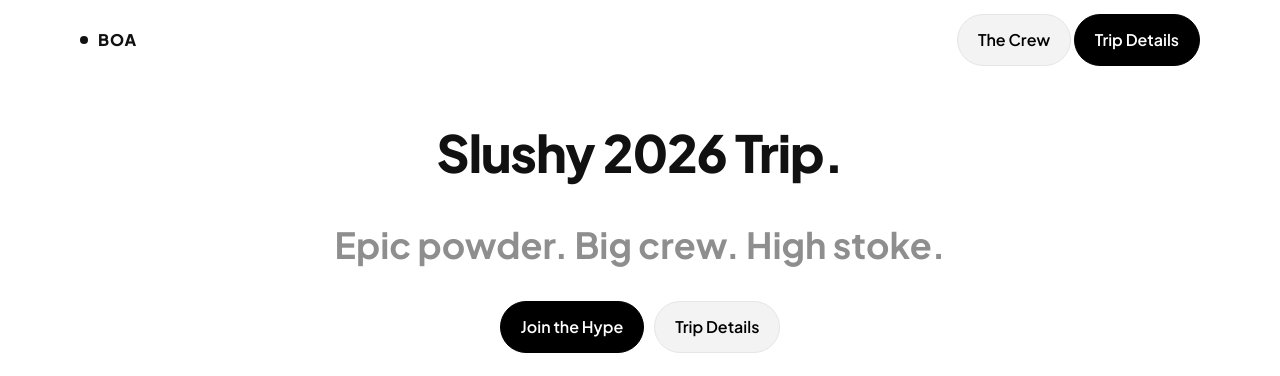
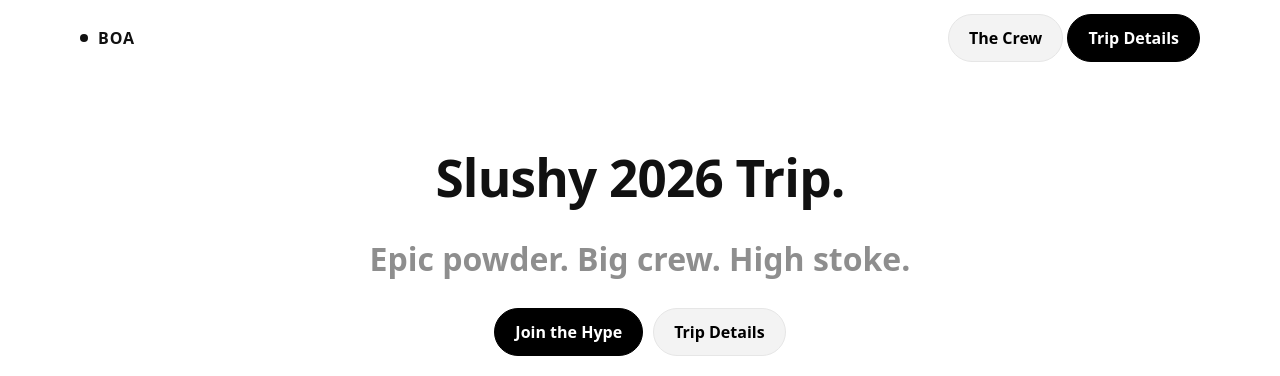
Before and after one commit to zhanphenglee/slushy-2026, a plain HTML site: page index.html in a window 1280 px wide. Shown: the top 376 px of the page. Drawn offline with Linux system fonts and the light colour scheme.

Commit message:
Update styles.css

```diff
--- a/styles.css
+++ b/styles.css
@@ -17,7 +17,7 @@
 html:focus-within{scroll-behavior:smooth}
 body{
   margin:0; background:var(--bg); color:var(--text);
-  font:400 16px/1.6 "Plus Jakarta Sans", ui-sans-serif, system-ui, -apple-system, Inter, Roboto, Arial;
+  font-family: 'Barlow Semi Condensed', ui-sans-serif, system-ui, sans-serif;
   -webkit-font-smoothing:antialiased; text-rendering:optimizeLegibility;
 }
 img{display:block;max-width:100%;height:auto}
@@ -39,8 +39,20 @@ a{color:inherit;text-decoration:none}
 
 /* ====== Hero ====== */
 .hero{display:grid; gap:var(--space-3); text-align:center; padding-block:var(--space-8)}
-.hero h1{
-  font-weight:800; font-size:var(--fs-hero); letter-spacing:-0.02em; margin:0 0 .2em 0;
+.hero h1 {
+  font-family: 'Barlow Semi Condensed', ui-sans-serif, system-ui, sans-serif;
+  font-weight: 800;
+  font-size: clamp(2.2rem, 5vw, 3.2rem);
+  letter-spacing: -0.015em;
+  margin-bottom: 0.25em;
+}
+
+.hero p {
+  font-family: 'Barlow Semi Condensed', ui-sans-serif, system-ui, sans-serif;
+  font-weight: 700;
+  font-size: clamp(1.4rem, 3vw, 2rem);
+  color: #8e8e8e;
+  margin: 0;
 }
 .hero-sub{
   font-weight:700; font-size:var(--fs-hero-sub); color:#8e8e8e; margin:0;
```
